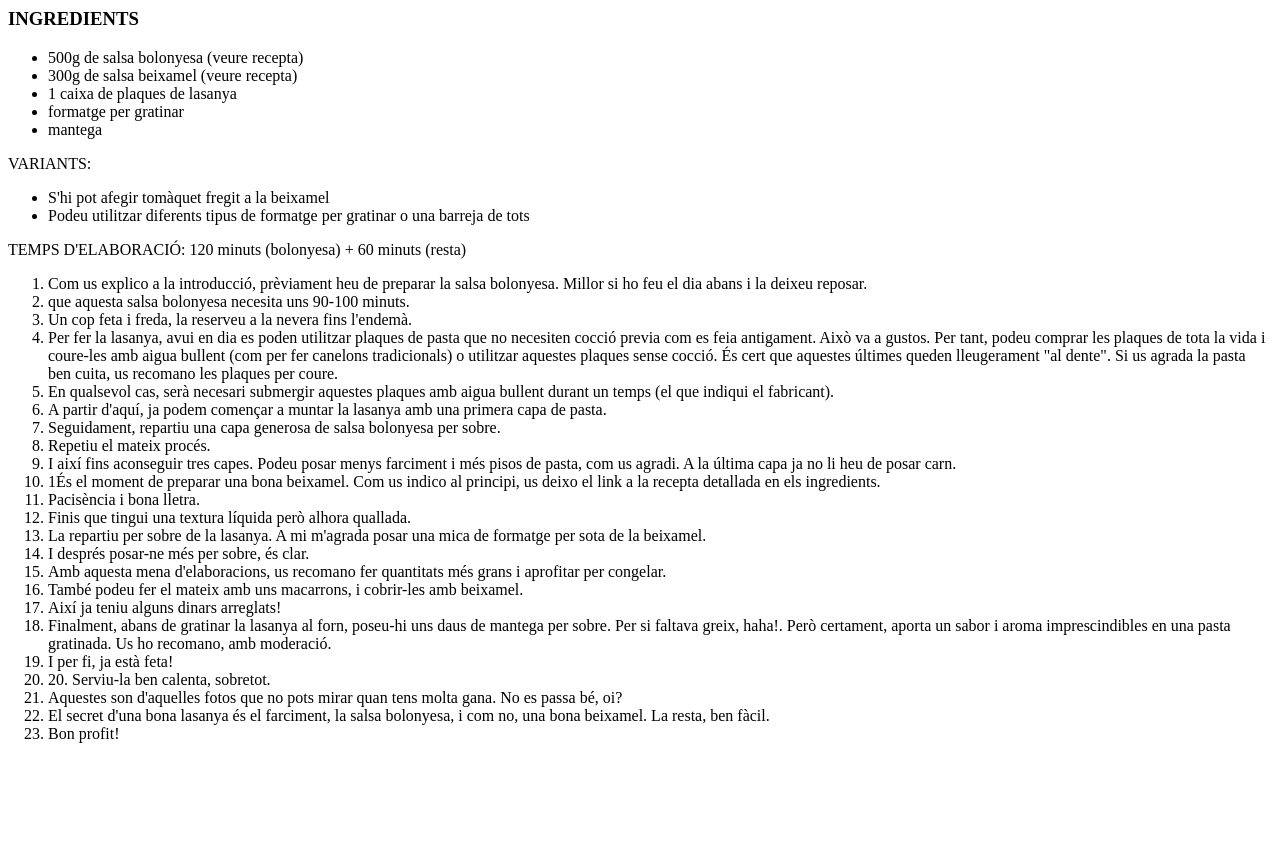
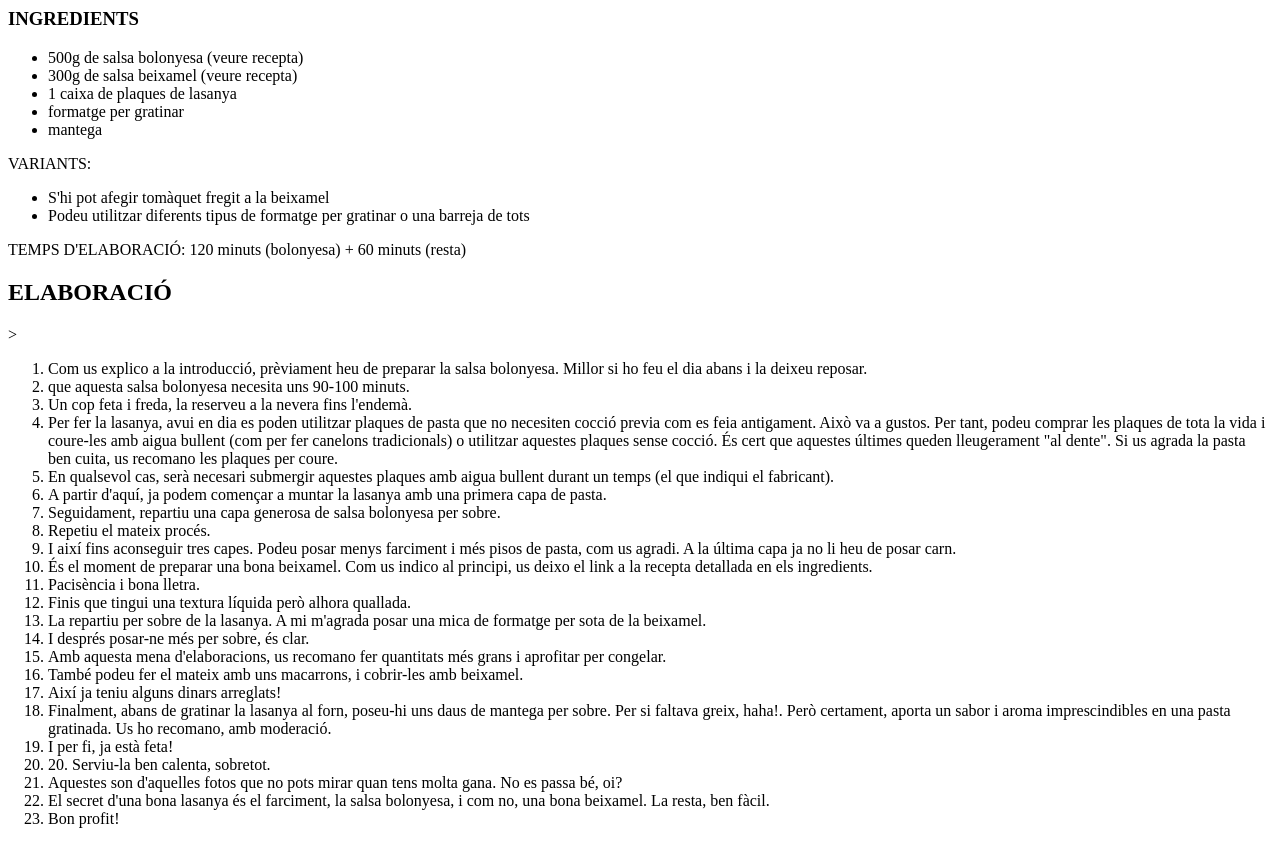
Before and after one commit to EloyRodriguez8/-PR-CTICA-SMX-MP08-UF5-Pt2---Inici-amb-CSS, a plain HTML site: page index.html in a window 1280 px wide. Before the commit the page ends 800 px from the top, so only its background shows below. Drawn offline with Linux system fonts and the light colour scheme.

Commit message:
Add files via upload

```diff
--- a/index.html
+++ b/index.html
@@ -1,3 +1,7 @@
+
+<a Pàgina original=https://catalunyacuina.com/pasta/lasanya-carn></a>
+
+
 <h3>INGREDIENTS</h3>
 <ul>
   <li>500g de salsa bolonyesa (veure recepta)</li>
@@ -17,6 +21,8 @@ VARIANTS:
 
 TEMPS D'ELABORACIÓ: 120 minuts (bolonyesa) + 60 minuts (resta)
 
+
+<h2>ELABORACIÓ</h2>>
 <ol>
   <li>Com us explico a la introducció, prèviament heu de preparar la salsa bolonyesa. Millor si ho feu el dia abans i la deixeu reposar.</li>
   <li>que aquesta salsa bolonyesa necesita uns 90-100 minuts. </li>
@@ -27,7 +33,7 @@ TEMPS D'ELABORACIÓ: 120 minuts (bolonyesa) + 60 minuts (resta)
   <li>Seguidament, repartiu una capa generosa de salsa bolonyesa per sobre.</li>
   <li>Repetiu el mateix procés.</li>
   <li>I així fins aconseguir tres capes. Podeu posar menys farciment i més pisos de pasta, com us agradi. A la última capa ja no li heu de posar carn.</li>
-  <li>1És el moment de preparar una bona beixamel. Com us indico al principi, us deixo el link a la recepta detallada en els ingredients.</li>
+  <li>És el moment de preparar una bona beixamel. Com us indico al principi, us deixo el link a la recepta detallada en els ingredients.</li>
   <li>Pacisència i bona lletra.</li>
   <li>Finis que tingui una textura líquida però alhora quallada.</li>
   <li>La repartiu per sobre de la lasanya. A mi m'agrada posar una mica de formatge per sota de la beixamel.</li>
```
